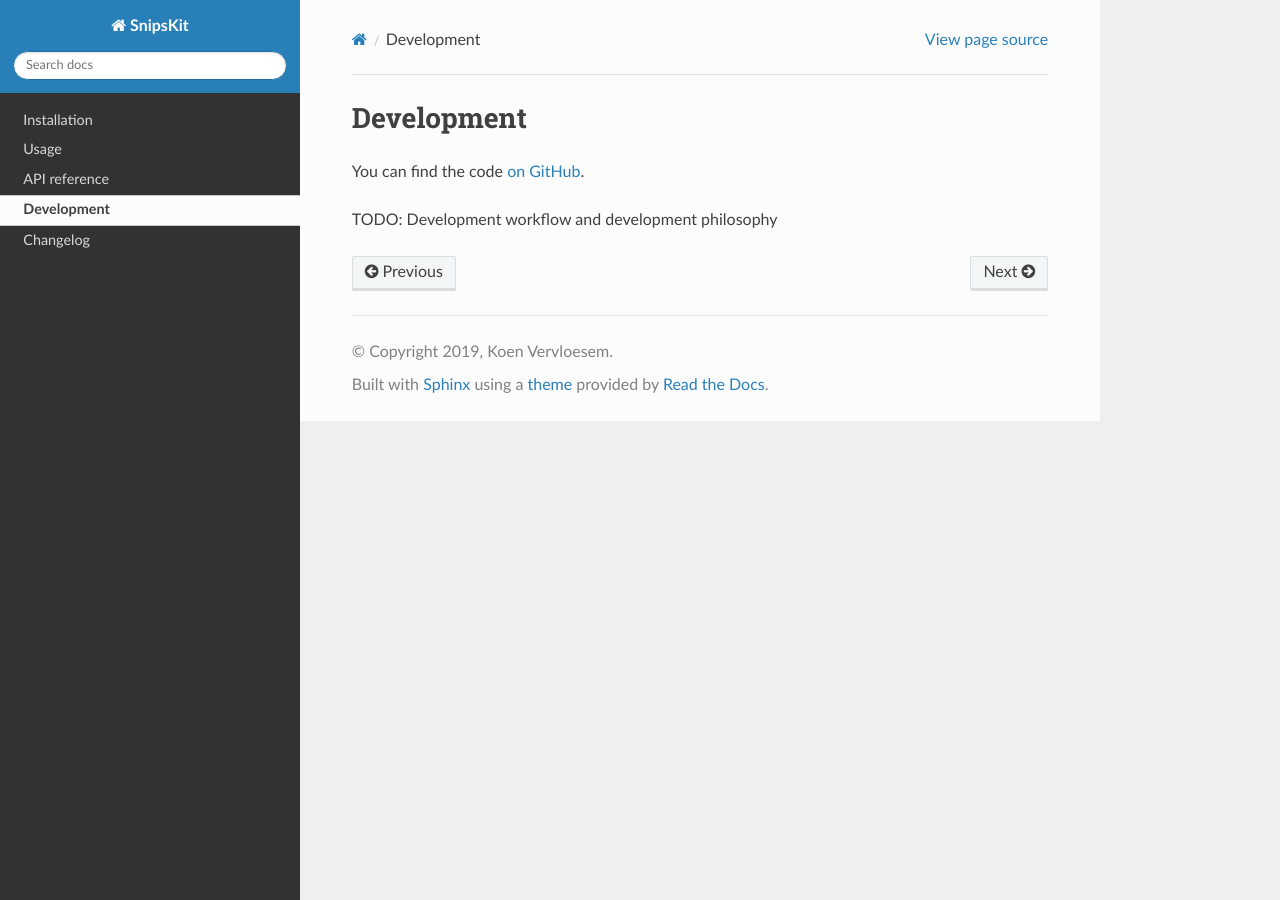
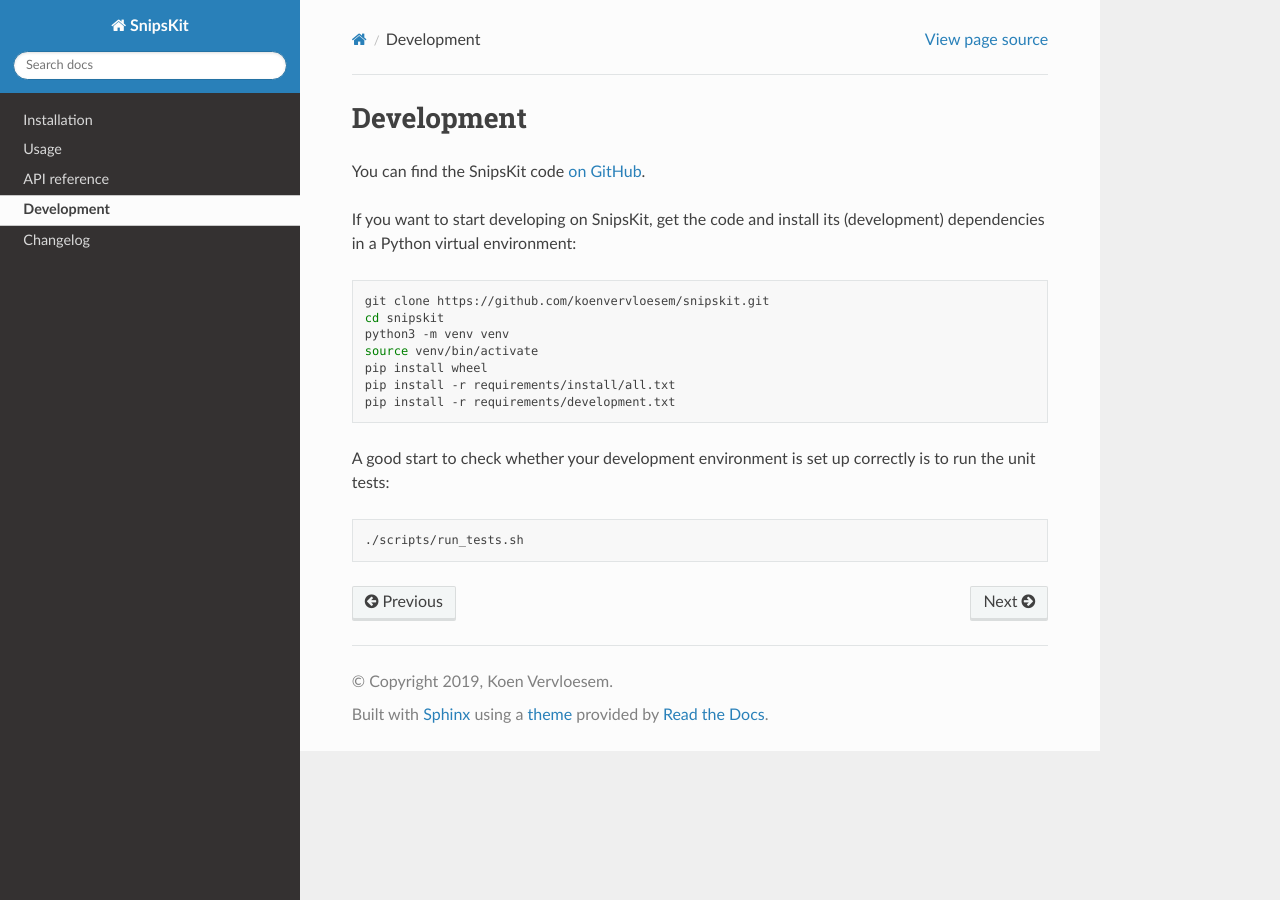
Before and after one commit to koenvervloesem/snipskit, a Sphinx documentation site: the page built from docs/source/development.rst, in a window 1280 px wide. Built offline with Sphinx 7.4.7 and the Read the Docs theme 2.0.0, drawn with Linux system fonts in a browser that asks for light colours.

Commit message:
Docs: Add first development content

```diff
--- a/docs/source/development.rst
+++ b/docs/source/development.rst
@@ -2,8 +2,24 @@
 Development
 ###########
 
-You can find the code `on GitHub`_.
+You can find the SnipsKit code `on GitHub`_.
 
 .. _`on GitHub`: https://github.com/koenvervloesem/snipskit
 
-TODO: Development workflow and development philosophy
+If you want to start developing on SnipsKit, get the code and install its (development) dependencies in a Python virtual environment:
+
+.. code-block:: sh
+
+    git clone https://github.com/koenvervloesem/snipskit.git
+    cd snipskit
+    python3 -m venv venv
+    source venv/bin/activate
+    pip install wheel
+    pip install -r requirements/install/all.txt
+    pip install -r requirements/development.txt
+
+A good start to check whether your development environment is set up correctly is to run the unit tests:
+
+.. code-block:: sh
+
+    ./scripts/run_tests.sh
```
